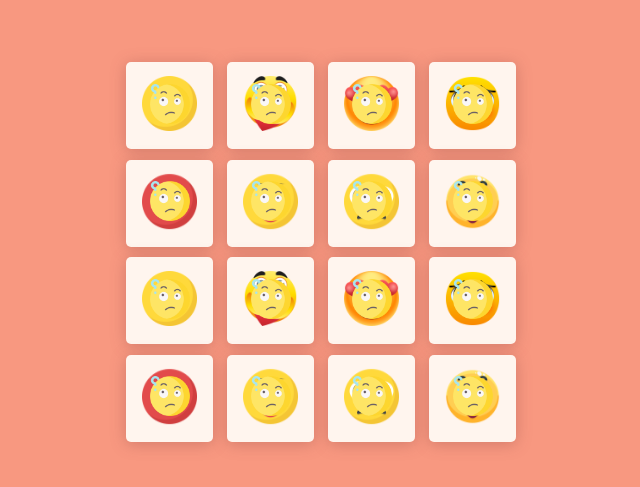
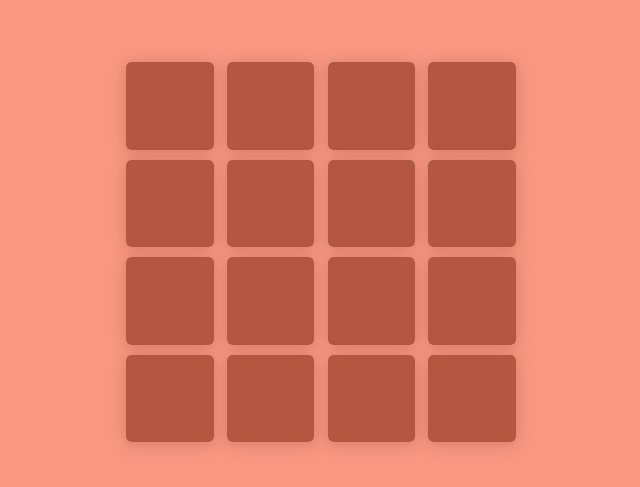
Before and after one commit to ritullia/card-maching-game, a website: page index.html in a window 1280 px wide. Shown: the part 143-630 px from the top of the page, without its empty margins (319-959 px from the left). Drawn offline with nearby package versions, Linux system fonts and the light colour scheme.

Commit message:
card flip style

```diff
--- a/index.html
+++ b/index.html
@@ -26,8 +26,8 @@
     <div class="container">
         <ul class="cards">
             <li class="card">
-                <div class="front-view ftop">
-                    <span class="icon"><img src="./img/thinking.png" alt="!"></span>
+                <div class="front-view top">
+                    <span class="icon"></span>
                 </div>
                 <div class="back-view top">
                     <img src="./img/happy.png" alt="happy">
@@ -35,7 +35,7 @@
             </li>
             <li class="card">
                 <div class="front-view top">
-                    <span class="icon"><img src="./img/thinking.png" alt="!"></span>
+                    <span class="icon"></span>
                 </div>
                 <div class="back-view top">
                     <img src="./img/care.png" alt="happy">
@@ -43,7 +43,7 @@
             </li>
             <li class="card">
                 <div class="front-view top">
-                    <span class="icon"><img src="./img/thinking.png" alt="!"></span>
+                    <span class="icon"></span>
                 </div>
                 <div class="back-view top">
                     <img src="./img/in-love.png" alt="happy">
@@ -51,7 +51,7 @@
             </li>
             <li class="card">
                 <div class="front-view top">
-                    <span class="icon"><img src="./img/thinking.png" alt="!"></span>
+                    <span class="icon"></span>
                 </div>
                 <div class="back-view top">
                     <img src="./img/emoji.png" alt="happy">
@@ -59,7 +59,7 @@
             </li>
             <li class="card">
                 <div class="front-view top">
-                    <span class="icon"><img src="./img/thinking.png" alt="!"></span>
+                    <span class="icon"></span>
                 </div>
                 <div class="back-view top">
                     <img src="./img/angry.png" alt="happy">
@@ -67,7 +67,7 @@
             </li>
             <li class="card">
                 <div class="front-view top">
-                    <span class="icon"><img src="./img/thinking.png" alt="!"></span>
+                    <span class="icon"></span>
                 </div>
                 <div class="back-view top">
                     <img src="./img/girl.png" alt="happy">
@@ -75,7 +75,7 @@
             </li>
             <li class="card">
                 <div class="front-view top">
-                    <span class="icon"><img src="./img/thinking.png" alt="!"></span>
+                    <span class="icon"></span>
                 </div>
                 <div class="back-view top">
                     <img src="./img/hypnotized.png" alt="happy">
@@ -83,7 +83,7 @@
             </li>
             <li class="card">
                 <div class="front-view top">
-                    <span class="icon"><img src="./img/thinking.png" alt="!"></span>
+                    <span class="icon"></span>
                 </div>
                 <div class="back-view top">
                     <img src="./img/wow.png" alt="happy">
@@ -91,7 +91,7 @@
             </li>
             <li class="card">
                 <div class="front-view top">
-                    <span class="icon"><img src="./img/thinking.png" alt="!"></span>
+                    <span class="icon"></span>
                 </div>
                 <div class="back-view top">
                     <img src="./img/happy.png" alt="happy">
@@ -99,7 +99,7 @@
             </li>
             <li class="card">
                 <div class="front-view top">
-                    <span class="icon"><img src="./img/thinking.png" alt="!"></span>
+                    <span class="icon"></span>
                 </div>
                 <div class="back-view top">
                     <img src="./img/care.png" alt="happy">
@@ -107,7 +107,7 @@
             </li>
             <li class="card">
                 <div class="front-view top">
-                    <span class="icon"><img src="./img/thinking.png" alt="!"></span>
+                    <span class="icon"></span>
                 </div>
                 <div class="back-view top">
                     <img src="./img/in-love.png" alt="happy">
@@ -115,7 +115,7 @@
             </li>
             <li class="card">
                 <div class="front-view top">
-                    <span class="icon"><img src="./img/thinking.png" alt="!"></span>
+                    <span class="icon"></span>
                 </div>
                 <div class="back-view top">
                     <img src="./img/emoji.png" alt="happy">
@@ -123,7 +123,7 @@
             </li>
             <li class="card">
                 <div class="front-view top">
-                    <span class="icon"><img src="./img/thinking.png" alt="!"></span>
+                    <span class="icon"></span>
                 </div>
                 <div class="back-view top">
                     <img src="./img/angry.png" alt="happy">
@@ -131,7 +131,7 @@
             </li>
             <li class="card">
                 <div class="front-view top">
-                    <span class="icon"><img src="./img/thinking.png" alt="!"></span>
+                    <span class="icon"></span>
                 </div>
                 <div class="back-view top">
                     <img src="./img/girl.png" alt="happy">
@@ -139,7 +139,7 @@
             </li>
             <li class="card">
                 <div class="front-view top">
-                    <span class="icon"><img src="./img/thinking.png" alt="!"></span>
+                    <span class="icon"></span>
                 </div>
                 <div class="back-view top">
                     <img src="./img/hypnotized.png" alt="happy">
@@ -147,7 +147,7 @@
             </li>
             <li class="card">
                 <div class="front-view top">
-                    <span class="icon"><img src="./img/thinking.png" alt="!"></span>
+                    <span class="icon"></span>
                 </div>
                 <div class="back-view top">
                     <img src="./img/wow.png" alt="happy">
--- a/scss/style.scss
+++ b/scss/style.scss
@@ -22,26 +22,56 @@ body {
         display: flex;
         align-items: center;
         justify-content: center;
-        flex-wrap: wrap;
-        width: calc(30% - 30px);
-        height: calc(30% - 30px);
-        perspective: 800px;
-        background-color: #fff5ee;
-        border-radius: 5px;
-        box-shadow: 0 2px 15px #8f47445b;
-        transform-style: preserve-3d;
+        width: calc(50% / 2 - 10px);
+        height: calc(50% / 2 - 10px);
+
+        cursor: pointer;
         position: relative;
 
-        .front-view {
+        .top {
+          display: flex;
+          align-items: center;
+          justify-content: center;
+          perspective: 800px;
+          width: 100%;
           position: absolute;
-          transform: rotateY(-180deg);
-          span img {
-            max-width: 40px;
+          height: 100%;
+          background-color: #fff5ee;
+          border-radius: 5px;
+          box-shadow: 0 2px 15px #8f47445b;
+          transition: transform 0.25s linear;
+          backface-visibility: hidden;
+          &:hover {
+            backface-visibility: visible;
+            //
+            transform: rotateY(-180deg);
           }
         }
+
+        .front-view {
+          transform: rotateY(0);
+          &:hover {
+            transform: rotateY(-180deg);
+          }
+          .icon {
+            width: 100%;
+            height: 100%;
+            background-color: #b35741;
+            border-radius: 5px;
+            position: absolute;
+          }
+        }
+
         .back-view {
+          transform: rotateY(-180deg);
+          backface-visibility: hidden;
+
+          &:hover {
+            backface-visibility: visible;
+            transform: rotateY(-180deg);
+          }
           img {
-            max-width: 55px;
+            max-width: 40px;
           }
         }
       }
```
Also changed, not shown: css/style.css.
